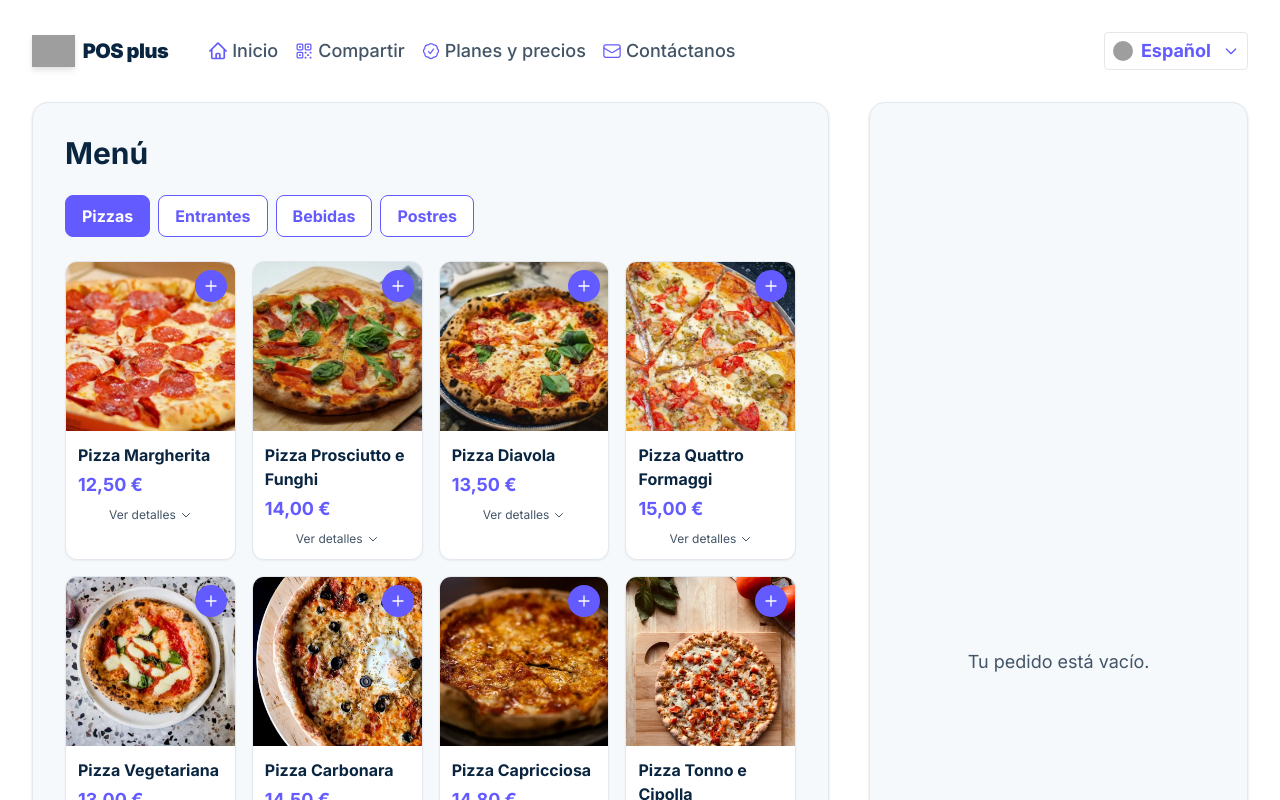
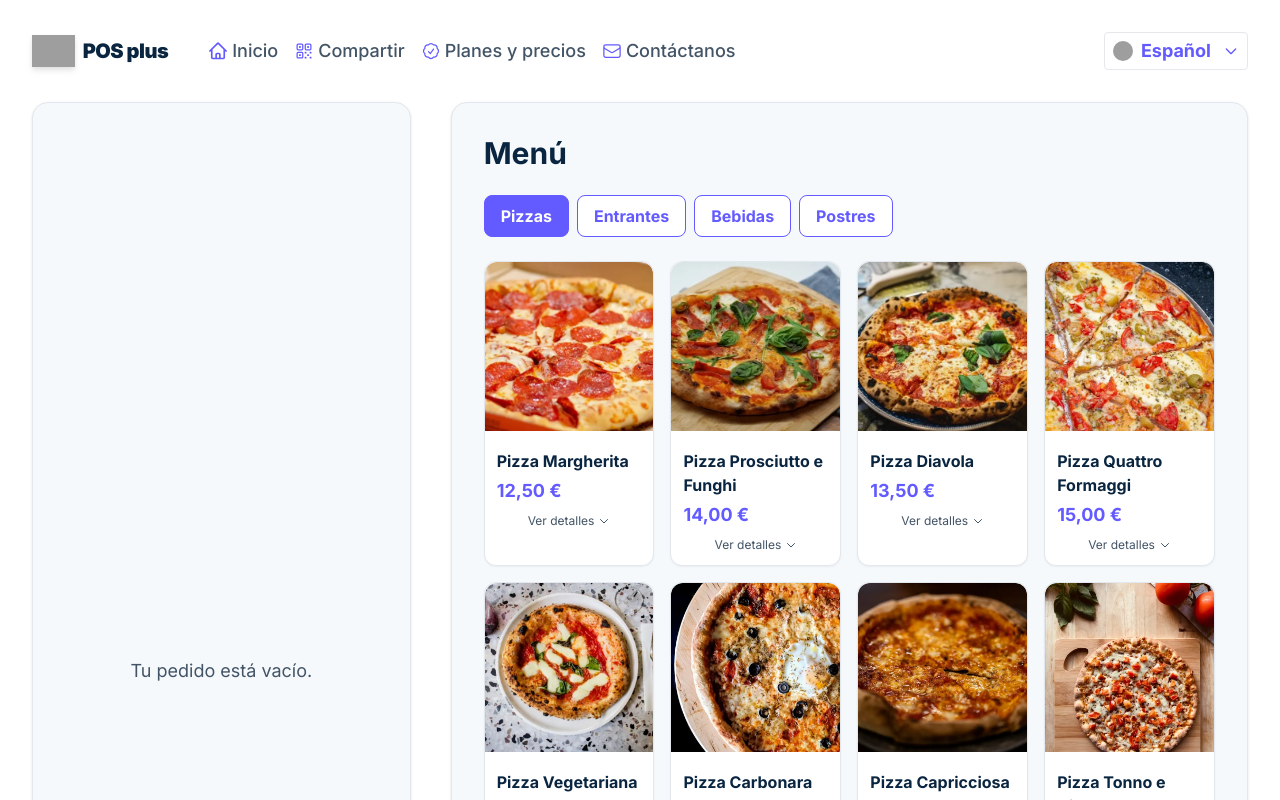
Before and after one commit to firedevelop/POSplus, a React (Vite) app: page / in a window 1280 px wide. Shown: the top 800 px of the page. Built offline with nearby package versions, Linux system fonts and the light colour scheme; grey boxes are pictures that could not be loaded.

Commit message:
style/before add ticket printer styles

```diff
--- a/src/App.tsx
+++ b/src/App.tsx
@@ -153,6 +153,20 @@ function App() {
               path="/"
               element={
                 <main className="grid grid-cols-1 gap-6 lg:gap-10 lg:grid-cols-2 xl:grid-cols-3 2xl:grid-cols-4">
+                  <section className="w-full p-4 sm:p-6 lg:p-8 bg-stripe-gray rounded-2xl shadow hover:shadow-lg transition-shadow border border-stripe-gray2 flex flex-col justify-between lg:col-span-1 xl:col-span-1 2xl:col-span-1">
+                    {state.order.length ? (
+                      <>
+                        <OrderContents order={state.order} dispatch={dispatch} t={t} tip={state.tip} discount={state.discount} />
+                      </>
+                    ) : (
+                      <div className="flex flex-1 items-center justify-center h-full">
+                        <p className="text-center text-stripe-gray3 text-lg">
+                          {t.emptyOrder}
+                        </p>
+                      </div>
+                    )}
+                  </section>
+
                   <section className="w-full p-4 sm:p-6 lg:p-8 bg-stripe-gray rounded-2xl shadow hover:shadow-lg transition-shadow border border-stripe-gray2 lg:col-span-2 xl:col-span-2 2xl:col-span-3">
                     <h2 className="text-2xl md:text-3xl font-bold text-stripe-dark mb-6 flex items-center gap-3">
                       {t.menu}
@@ -177,20 +191,6 @@ function App() {
                         <MenuItem key={item.id} item={item} dispatch={dispatch} />
                       ))}
                     </div>
-                  </section>
-
-                  <section className="w-full p-4 sm:p-6 lg:p-8 bg-stripe-gray rounded-2xl shadow hover:shadow-lg transition-shadow border border-stripe-gray2 flex flex-col justify-between lg:col-span-1 xl:col-span-1 2xl:col-span-1">
-                    {state.order.length ? (
-                      <>
-                        <OrderContents order={state.order} dispatch={dispatch} t={t} tip={state.tip} discount={state.discount} />
-                      </>
-                    ) : (
-                      <div className="flex flex-1 items-center justify-center h-full">
-                        <p className="text-center text-stripe-gray3 text-lg">
-                          {t.emptyOrder}
-                        </p>
-                      </div>
-                    )}
                   </section>
                 </main>
               }
--- a/src/components/MenuItem.tsx
+++ b/src/components/MenuItem.tsx
@@ -14,24 +14,24 @@ export default function MenuItem({ item, dispatch }: MenuItemProps) {
   return (
     <div className="bg-white border border-stripe-gray2 rounded-xl shadow-sm hover:shadow-lg transition-all duration-200 overflow-hidden">
       {/* Imagen del producto */}
-      <div className="relative aspect-square overflow-hidden">
+      <button
+        type="button"
+        className="relative aspect-square overflow-hidden w-full focus:outline-none focus:ring-2 focus:ring-stripe-blue focus:ring-offset-2 rounded-t-xl"
+        onClick={() => dispatch({ type: 'add-item', payload: { item } })}
+        aria-label={`Añadir ${item.name} al pedido`}
+      >
         <img
           src={item.image}
           alt={item.name}
-          className="w-full h-full object-cover hover:scale-105 transition-transform duration-200"
+          className="w-full h-full object-cover hover:scale-105 transition-transform duration-200 cursor-pointer"
         />
-        {/* Botón de añadir superpuesto */}
-        <button
-          type="button"
-          className="absolute top-2 right-2 w-8 h-8 flex items-center justify-center bg-stripe-blue rounded-full shadow-lg hover:bg-stripe-dark transition-colors focus:outline-none focus:ring-2 focus:ring-white focus:ring-offset-2 focus:ring-offset-stripe-blue"
-          onClick={() => dispatch({ type: 'add-item', payload: { item } })}
-          aria-label={`Añadir ${item.name}`}
-        >
-          <svg xmlns="http://www.w3.org/2000/svg" fill="none" viewBox="0 0 24 24" strokeWidth={2} stroke="currentColor" className="w-4 h-4 text-white">
-            <path strokeLinecap="round" strokeLinejoin="round" d="M12 4.5v15m7.5-7.5h-15" />
-          </svg>
-        </button>
-      </div>
+        {/* Overlay sutil para indicar que es clickeable */}
+        <div className="absolute inset-0 bg-black/0 hover:bg-black/10 transition-colors duration-200 flex items-center justify-center">
+          <div className="opacity-0 hover:opacity-100 transition-opacity duration-200 bg-stripe-blue/90 text-white px-3 py-1 rounded-full text-sm font-medium">
+            Añadir
+          </div>
+        </div>
+      </button>
 
       {/* Información del producto */}
       <div className="p-3">
--- a/src/data/menu/en-US.ts
+++ b/src/data/menu/en-US.ts
@@ -20,56 +20,56 @@ const menuDataEn: Record<string, MenuItem[]> = {
       id: 3,
       name: "Diavola Pizza",
       price: 13.50,
-      image: "https://images.unsplash.com/photo-1504674900247-0877df9cc836?auto=format&fit=crop&w=400&q=80",
+      image: "images/menu/pizzas/pizza-003.webp",
       description: "Tomato, mozzarella, spicy salami, and chili pepper."
     },
     {
       id: 4,
       name: "Four Cheese Pizza",
       price: 15.00,
-      image: "https://images.unsplash.com/photo-1519864600265-abb23847ef2c?auto=format&fit=crop&w=400&q=80",
+      image: "images/menu/pizzas/pizza-004.webp",
       description: "Mozzarella, gorgonzola, provolone, and parmesan."
     },
     {
       id: 5,
       name: "Vegetarian Pizza",
       price: 13.00,
-      image: "https://images.unsplash.com/photo-1502741338009-cac2772e18bc?auto=format&fit=crop&w=400&q=80",
+      image: "images/menu/pizzas/pizza-005.webp",
       description: "Tomato, mozzarella, and a selection of seasonal vegetables."
     },
     {
       id: 6,
       name: "Carbonara Pizza",
       price: 14.50,
-      image: "https://images.unsplash.com/photo-1542281286-9e0a16bb7366?auto=format&fit=crop&w=400&q=80",
+      image: "images/menu/pizzas/pizza-006.webp",
       description: "Cream, mozzarella, bacon, egg, and black pepper."
     },
     {
       id: 7,
       name: "Capricciosa Pizza",
       price: 14.80,
-      image: "https://images.unsplash.com/photo-1551183053-bf91a1d81141?auto=format&fit=crop&w=400&q=80",
+      image: "images/menu/pizzas/pizza-007.webp",
       description: "Tomato, mozzarella, cooked ham, mushrooms, artichokes, and black olives."
     },
     {
       id: 8,
       name: "Tuna and Onion Pizza",
       price: 13.00,
-      image: "https://images.unsplash.com/photo-1464306076886-debca5e8a6b0?auto=format&fit=crop&w=400&q=80",
+      image: "images/menu/pizzas/pizza-008.webp",
       description: "Tomato, mozzarella, tuna, and red onion."
     },
     {
       id: 9,
       name: "White Pizza with Potato and Rosemary",
       price: 12.00,
-      image: "https://images.unsplash.com/photo-1519864600265-abb23847ef2c?auto=format&fit=crop&w=400&q=80",
+      image: "images/menu/pizzas/pizza-009.webp",
       description: "Mozzarella, thinly sliced potatoes, and fresh rosemary."
     },
     {
       id: 10,
       name: "Classic Calzone",
       price: 13.80,
-      image: "https://images.unsplash.com/photo-1502741338009-cac2772e18bc?auto=format&fit=crop&w=400&q=80",
+      image: "images/menu/pizzas/pizza-010.webp",
       description: "Tomato, mozzarella, cooked ham, and mushrooms, folded and baked."
     }
   ],
--- a/src/i18n/es-ES.ts
+++ b/src/i18n/es-ES.ts
@@ -24,7 +24,7 @@ export default {
   entrantes: "Entrantes",
   bebidas: "Bebidas",
   postres: "Postres",
-  order: "Pedido",
+  order: "Ticket",
   add: "Añadir",
   remove: "Eliminar",
   total: "Total",
```
